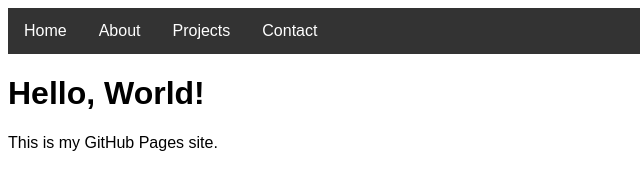
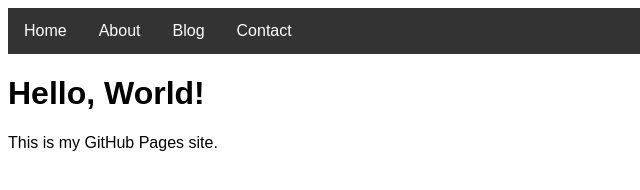
Before and after one commit to ylee207/ylee207.github.io, a plain HTML site: page index.html in a window 1280 px wide. Shown: the full height of the page, 0-640 px from the left. Drawn offline with Linux system fonts and the light colour scheme.

Commit message:
Update index.html

```diff
--- a/index.html
+++ b/index.html
@@ -3,7 +3,6 @@
 <head>
     <title>Welcome to My GitHub Page</title>
     <style>
-        /* Add some basic styling for the menu bar */
         body {
             font-family: Arial, sans-serif;
         }
@@ -29,7 +28,7 @@
     <div class="navbar">
         <a href="index.html">Home</a>
         <a href="about.html">About</a>
-        <a href="projects.html">Projects</a>
+        <a href="blog.html">Blog</a>
         <a href="contact.html">Contact</a>
     </div>
 
```
